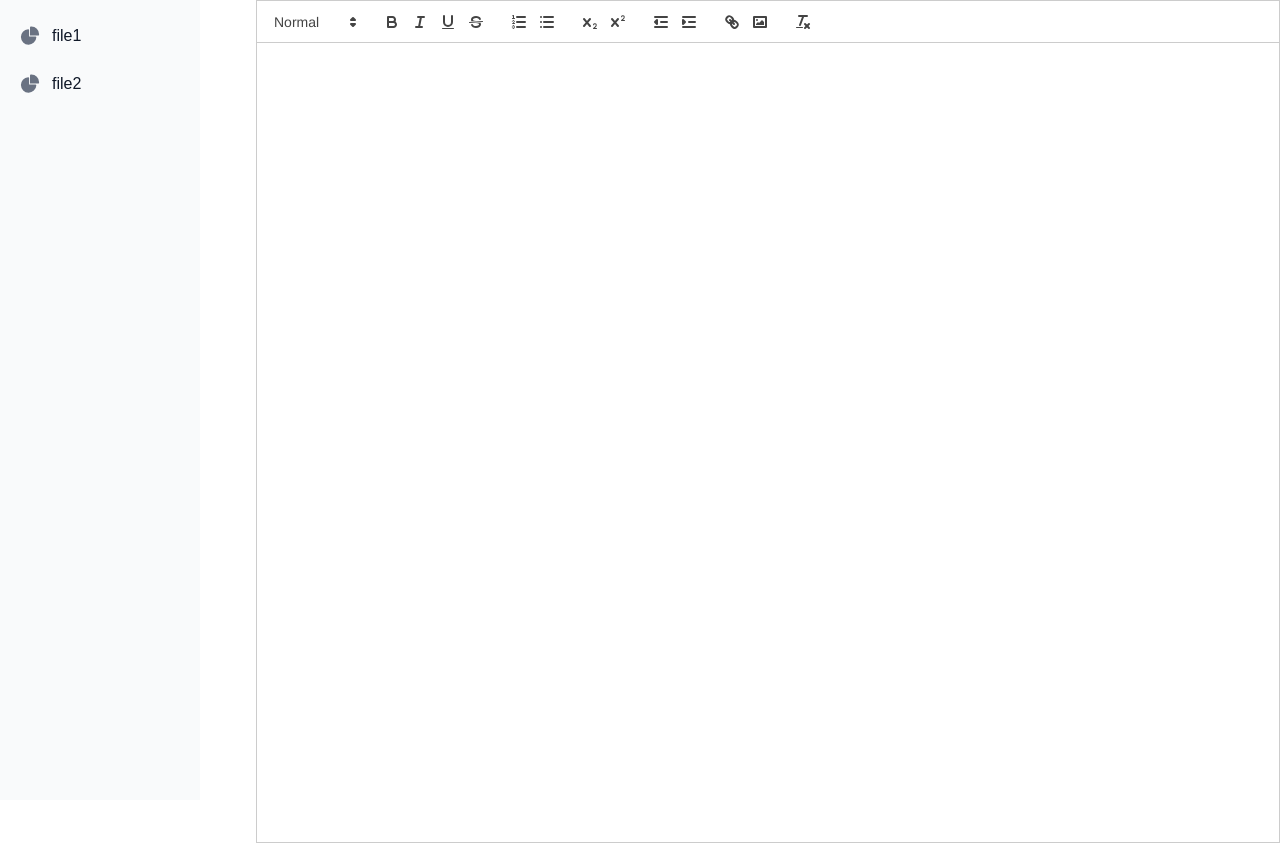
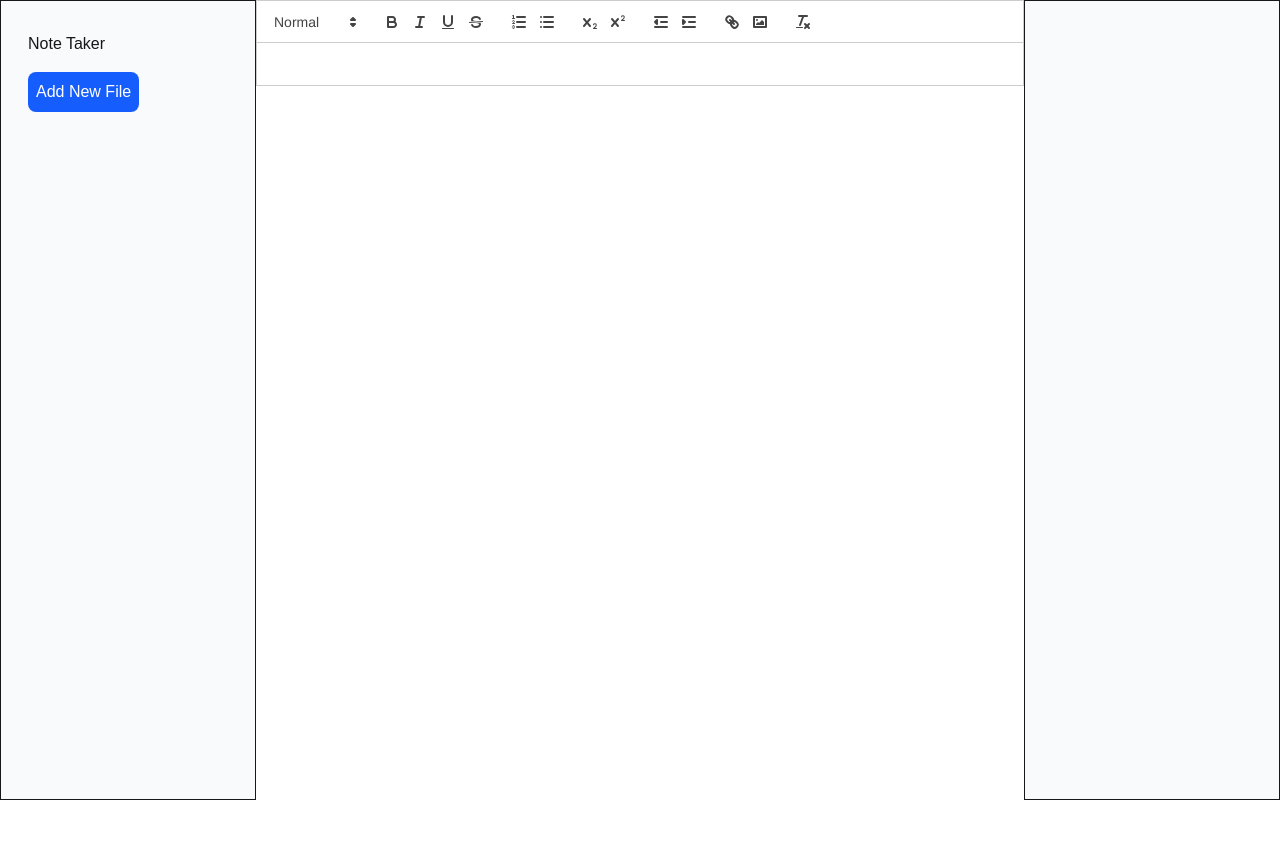
Before and after one commit to gokul-viswanathan/note-taker, a Next.js app in the folder client/: page / in a window 1280 px wide. After the commit the page ends 800 px from the top, so only its background shows below. Built offline with nearby package versions, Linux system fonts and the light colour scheme.

Commit message:
most UI chaanges complete

```diff
--- a/client/package.json
+++ b/client/package.json
@@ -9,6 +9,7 @@
     "lint": "next lint"
   },
   "dependencies": {
+    "@google/generative-ai": "^0.24.0",
     "next": "15.2.1",
     "quill": "^2.0.3",
     "react": "^19.0.0",
--- a/client/src/app/page.tsx
+++ b/client/src/app/page.tsx
@@ -3,19 +3,18 @@
 import QuillEditor from "../components/quill/QuillEditor"
 import React, { useState } from 'react';
 import SideBar from "../components/SideBar"
+import AiSideBar from "@/components/aiSideBar";
 
-interface allDocs {
-  fileId: string,
-  fileContent: JSON,
-  lastUpdated: Date
-}
+
+// interface allDocs {
+//   fileId: string,
+//   fileContent: JSON,
+//   lastUpdated: Date
+// }
 
 const MainComponent = () => {
 
-  //maintain states of the current user
-  //TODO get files for given user and show them
-  //pass list of files
-  const [files, setFiles] = useState<string[]>(['file1', 'file2']); // Initial files (notes)
+  const files = Object.keys(localStorage)
   //current file - last used
   const [currentFile, setCurrentFile] = useState('file1');
 
@@ -28,14 +27,20 @@ const MainComponent = () => {
   return (
     <div className="app flex">
       <div className="w-1/5">
-        <SideBar files={files} onFileSelect={setChoosenFile} />
+        <SideBar
+          initialFiles={files}
+          onFileSelect={setChoosenFile}
+        />
       </div>
-      <div className="h-screen w-4/5">
+      <div className="w-3/5 h-full">
         <QuillEditor
           currentFile={currentFile} //const props
           // onTextChange={notesTextChange} // a method props
           className="my-custom-quill-class"
         />
+      </div>
+      <div className="w-1/5">
+        <AiSideBar />
       </div>
     </div>
 
--- a/client/src/components/SideBar.tsx
+++ b/client/src/components/SideBar.tsx
@@ -1,34 +1,178 @@
-import React from 'react';
+import React, { useState } from 'react';
 
 //TODO decorate the side bar
-function Sidebar({ files, onFileSelect }) {
+const Sidebar = ({ initialFiles, onFileSelect }) => {
+   // State for files and sidebar visibility
+   // const initialFiles = ['file1', 'file2']
+   const [files, setFiles] = useState(initialFiles);
+   const [isVisible, setIsVisible] = useState(true);
+   const [newFileName, setNewFileName] = useState('');
+   const [isAddNewFile, setIsAddNewFile] = useState(false);
+
+   // Toggle sidebar visibility
+   // const toggleSidebar = () => {
+   //    setIsVisible(!isVisible);
+   // };
+
+   // Add a new file
+   const isAddFile = () => {
+      console.log("button clicekd")
+      setIsAddNewFile(!isAddNewFile)
+   };
+
+   const saveNewFile = () => {
+       if (newFileName.trim() !== '') {
+         setFiles([...files, newFileName.trim()]);
+         setNewFileName('');
+      }
+      setIsAddNewFile(!isAddNewFile)
+   }
+
+   const cancelAddingFile = () => {
+      setNewFileName('')
+      setIsAddNewFile(!isAddNewFile)
+   }
+
+   // Delete a file
+   const deleteFile = (index, e, file) => {
+      e.stopPropagation(); // Prevent triggering the parent onClick
+      const updatedFiles = [...files];
+      updatedFiles.splice(index, 1);
+      setFiles(updatedFiles);
+      localStorage.removeItem(file)
+   };
 
    return (
-      <aside id="default-sidebar" className="fixed top-0 left-0 z-20 w-50 h-screen transition-transform -translate-x-full sm:translate-x-0" aria-label="Sidebar">
-         <div className="h-full px-3 py-4 overflow-y-auto bg-gray-50 dark:bg-gray-800">
+      <>
+         {/* Sidebar Component */}
+         <div
+            id="default-sidebar"
+            className={`relative inset-y-0 left-0 h-screen transition-transform ${isVisible ? 'translate-x-0' : '-translate-x-full'}`}
+            aria-label="Sidebar"
+         >
+            <div className="h-full px-3 py-4 overflow-y-auto inset-ring bg-gray-50 dark:bg-gray-800">
+               <div className="m-4 flex">
+                  <h1>Note Taker</h1>
+               </div>
+               {/* Add file form */}
+               <div className="m-4 flex">
+                  <button
+                     onClick={isAddFile}
+                     className="p-2 bg-blue-600 text-white rounded-lg"
+                  >
+                     Add New File
+                  </button>
+               </div>
+
+               {/* Files list */}
                <ul className="space-y-2 font-medium">
-               {files.map((file, index) =>
+                  {files.map((file, index) => (
                      <li key={index}>
+                        <div
+                           className="flex items-center p-2 text-gray-900 rounded-lg dark:text-white hover:bg-gray-100 dark:hover:bg-gray-700 group"
+                        >
                            <a
                               href="#"
-                        className="flex items-center p-2 text-gray-900 rounded-lg dark:text-white hover:bg-gray-100 dark:hover:bg-gray-700 group"
+                              className="flex items-center flex-grow"
                               onClick={(e) => {
-                           e.preventDefault(); // Prevent the default behavior of the link (like scrolling to the top)
-                           onFileSelect(file); // Call the parent's method when the link is clicked
+                                 e.preventDefault();
+                                 onFileSelect(file);
                               }}
                            >
-                        <svg className="w-5 h-5 text-gray-500 transition duration-75 dark:text-gray-400 group-hover:text-gray-900 dark:group-hover:text-white" aria-hidden="true" xmlns="http://www.w3.org/2000/svg" fill="currentColor" viewBox="0 0 22 21">
-                           <path d="M16.975 11H10V4.025a1 1 0 0 0-1.066-.998 8.5 8.5 0 1 0 9.039 9.039.999.999 0 0 0-1-1.066h.002Z" />
-                           <path d="M12.5 0c-.157 0-.311.01-.565.027A1 1 0 0 0 11 1.02V10h8.975a1 1 0 0 0 1-.935c.013-.188.028-.374.028-.565A8.51 8.51 0 0 0 12.5 0Z" />
-                        </svg>
                               <span className="ms-3">{file}</span>
                            </a>
+                           <button
+                              onClick={(e) => deleteFile(index, e, file)}
+                              className="p-1 text-red-500 hover:text-red-700"
+                              aria-label={`Delete ${file}`}
+                           >
+                              <svg className="w-5 h-5" fill="currentColor" viewBox="0 0 20 20" xmlns="http://www.w3.org/2000/svg">
+                                 <path fillRule="evenodd" d="M9 2a1 1 0 00-.894.553L7.382 4H4a1 1 0 000 2v10a2 2 0 002 2h8a2 2 0 002-2V6a1 1 0 100-2h-3.382l-.724-1.447A1 1 0 0011 2H9zM7 8a1 1 0 012 0v6a1 1 0 11-2 0V8zm5-1a1 1 0 00-1 1v6a1 1 0 102 0V8a1 1 0 00-1-1z" clipRule="evenodd" />
+                              </svg>
+                           </button>
+                        </div>
+                     </li>
+                  ))}
+                  {isAddNewFile && (
+                     <li>
+                        <div
+                           className="flex items-center p-2 text-gray-900 rounded-lg dark:text-white hover:bg-gray-100 dark:hover:bg-gray-700 group"
+                        >
+                           <input
+                              type="text"
+                              value={newFileName}
+                              onChange={(e) => setNewFileName(e.target.value)}
+                              //   onKeyDown={handleKeyPress}
+                              placeholder="Enter file name"
+                              className="ms-3 bg-transparent border-b border-gray-500 focus:outline-none focus:border-blue-500 w-full"
+                              autoFocus
+                           />
+                           <div className="flex">
+                              <button
+                                  onClick={saveNewFile}
+                                 className="p-1 text-green-500 hover:text-green-700"
+                                 aria-label="Save file"
+                              >
+                                 <svg className="w-5 h-5" fill="currentColor" viewBox="0 0 20 20" xmlns="http://www.w3.org/2000/svg">
+                                    <path fillRule="evenodd" d="M16.707 5.293a1 1 0 010 1.414l-8 8a1 1 0 01-1.414 0l-4-4a1 1 0 011.414-1.414L8 12.586l7.293-7.293a1 1 0 011.414 0z" clipRule="evenodd" />
+                                 </svg>
+                              </button>
+                              <button
+                                  onClick={cancelAddingFile}
+                                 className="p-1 text-red-500 hover:text-red-700"
+                                 aria-label="Cancel"
+                              >
+                                 <svg className="w-5 h-5" fill="currentColor" viewBox="0 0 20 20" xmlns="http://www.w3.org/2000/svg">
+                                    <path fillRule="evenodd" d="M4.293 4.293a1 1 0 011.414 0L10 8.586l4.293-4.293a1 1 0 111.414 1.414L11.414 10l4.293 4.293a1 1 0 01-1.414 1.414L10 11.414l-4.293 4.293a1 1 0 01-1.414-1.414L8.586 10 4.293 5.707a1 1 0 010-1.414z" clipRule="evenodd" />
+                                 </svg>
+                              </button>
+                           </div>
+                        </div>
                      </li>
                   )}
                </ul>
             </div>
-      </aside>
+         </div>
+      </>
    );
 };
 
 export default Sidebar;
+
+
+
+
+// ${isVisible ? 'translate-x-0' : '-translate-x-full'}
+
+
+{/* <button
+            onClick={toggleSidebar}
+            className="fixed top-4 left-4 z-30 p-2 bg-gray-800 text-white rounded-md"
+            aria-label={isVisible ? "Hide Sidebar" : "Show Sidebar"}
+         >
+            {isVisible ? '←' : '→'}
+         </button> */}
+// <aside id="default-sidebar" className="fixed top-0 left-0 z-20 w-50 h-screen transition-transform -translate-x-full sm:translate-x-0" aria-label="Sidebar">
+//    <div className="h-full px-3 py-4 overflow-y-auto bg-gray-50 dark:bg-gray-800">
+//       <ul className="space-y-2 font-medium">
+//          {files.map((file, index) =>
+//             <li key={index}>
+//                <a
+//                   href="#"
+//                   className="flex items-center p-2 text-gray-900 rounded-lg dark:text-white hover:bg-gray-100 dark:hover:bg-gray-700 group"
+//                   onClick={(e) => {
+//                      e.preventDefault(); // Prevent the default behavior of the link (like scrolling to the top)
+//                      onFileSelect(file); // Call the parent's method when the link is clicked
+//                   }}
+//                >
+//                   <svg className="w-5 h-5 text-gray-500 transition duration-75 dark:text-gray-400 group-hover:text-gray-900 dark:group-hover:text-white" aria-hidden="true" xmlns="http://www.w3.org/2000/svg" fill="currentColor" viewBox="0 0 22 21">
+//                      <path d="M16.975 11H10V4.025a1 1 0 0 0-1.066-.998 8.5 8.5 0 1 0 9.039 9.039.999.999 0 0 0-1-1.066h.002Z" />
+//                      <path d="M12.5 0c-.157 0-.311.01-.565.027A1 1 0 0 0 11 1.02V10h8.975a1 1 0 0 0 1-.935c.013-.188.028-.374.028-.565A8.51 8.51 0 0 0 12.5 0Z" />
+//                   </svg>
+//                   <span className="ms-3">{file}</span>
+//                </a>
+//             </li>
+//          )}
+//       </ul>
+//    </div>
+// </aside>
--- /dev/null
+++ b/client/src/components/aiSideBar.tsx
@@ -0,0 +1,24 @@
+import React from 'react';
+
+const aiSideBar = () => {
+
+
+    return (
+        <>
+         {/* Sidebar Component */}
+         <div
+            id="default-sidebar"
+            className={`relative inset-y-0 left-0 h-screen transition-transform`}
+            aria-label="Sidebar"
+         >
+            <div className="h-full px-3 py-4 overflow-y-auto inset-ring bg-gray-50 dark:bg-gray-800">
+               {/* Add file form */}
+               <div className="mb-4 flex">
+               </div>
+            </div>
+         </div>
+      </>
+    )
+}
+
+export default aiSideBar
--- a/client/src/components/quill/QuillEditor.tsx
+++ b/client/src/components/quill/QuillEditor.tsx
@@ -2,6 +2,9 @@ import React, { useEffect, useRef } from 'react';
 import Quill from 'quill';
 import 'quill/dist/quill.snow.css'; // Import Quill's default snow th
 import toolbarOptions from './quillToolBar'
+import { apiCall } from "../typescript/AiModel"
+
+// let startAI: boolean = false
 
 interface QuillEditorProps {
 	currentFile?: string;
@@ -17,7 +20,9 @@ const QuillEditor: React.FC<QuillEditorProps> = ({
 	const editorRef = useRef<HTMLDivElement>(null); //pointer to HTML element
 	const quillInstanceRef = useRef<Quill | null>(null); //quill instance holder
 	const prevWorkingFile = useRef<string>(null);
+	// const startAI = useRef<boolean>(false)
 
+	//TODO object creation in separate file
 	useEffect(() => {
 		if (editorRef.current && !quillInstanceRef.current) {
 			quillInstanceRef.current = new Quill(editorRef.current, {
@@ -35,7 +40,6 @@ const QuillEditor: React.FC<QuillEditorProps> = ({
 			localStorage.setItem(prevWorkingFile.current, JSON.stringify(quillInstanceRef.current?.getContents().ops));
 		}
 		prevWorkingFile.current = currentFile
-		// quillInstanceRef.current?.setContents([])
 		if (currentFile) {
 			const currentFileValues = localStorage.getItem(currentFile);
 			if (currentFileValues) {
@@ -47,17 +51,44 @@ const QuillEditor: React.FC<QuillEditorProps> = ({
 		}
 	}, [currentFile])
 
+	function triggerAI() {
+		console.log("Ai button has been clicked", quillInstanceRef)
+		if (quillInstanceRef.current) {
+			const selectedArea = quillInstanceRef.current.getSelection()
+			if (selectedArea && selectedArea?.length > 0) {
+				const selectedText = quillInstanceRef.current.getText(selectedArea?.index, selectedArea?.length)
+				apiCall("rewrite this string with less words - " + selectedText)
+					.then(aiOutput => { console.log("the return from AI is ", aiOutput) })
+			}
+		}
+	}
+
 	// useEffect(() => {
 	// 	if (quillInstanceRef.current) {
-// 		quillInstanceRef.current.on('text-change', () => {
-// 			localStorage.setItem(currentFile, JSON.stringify(quillInstanceRef.current?.getContents().ops));
+	// 		quillInstanceRef.current.on('selection-change', async (range) => {
+	// 			if (range && range.length > 0) {
+	// 				const text = quillInstanceRef.current?.getText(range.index, range.length);
+	// 				console.log('User has highlighted', text);
+	// 				if (startAI) {
+	// 					const aiOutput = await apiCall("rewrite this string with less words - " + text)
+	// 					console.log("the return from AI is ", aiOutput);
+	// 					startAI = !startAI;
+	// 				}
+	// 			}
 	// 		});
-// 		console.log(currentFile)
 	// 	}
-// }, [quillInstanceRef.current]);
+	// }, [quillInstanceRef]);
 
 	return (
-	<div ref={editorRef} className={className}></div>
+		<div>
+			<div ref={editorRef} className={'overflow-y-auto'}></div>
+			{/* <button
+				className="bg-blue-500 hover:bg-blue-700 text-white font-bold py-2 px-4 mt-2 rounded"
+				onClick={triggerAI}
+			>
+				AI
+			</button> */}
+		</div>
 	);
 };
 
--- /dev/null
+++ b/client/src/components/typescript/AiModel.ts
@@ -0,0 +1,13 @@
+import { GoogleGenerativeAI } from "@google/generative-ai"
+
+const apiKey = "AIzaSyBFQHB-gk1fzczz1iRMypRQNwd-7FXpZLg"
+
+const genAI = new GoogleGenerativeAI(apiKey);
+const model = genAI.getGenerativeModel({ model: "gemini-1.5-flash" });
+
+export async function apiCall(prompt:string) {
+    console.log("the ai prompt is ", prompt)
+    const result = await model.generateContent(prompt);
+    // console.log("the response from api is ", result.response.text());
+    return result.response.text()
+}
```
Also changed, not shown: 1 other file (tests, documents, lock files or other folders). Lines whose indentation alone changed are shown as unchanged.
